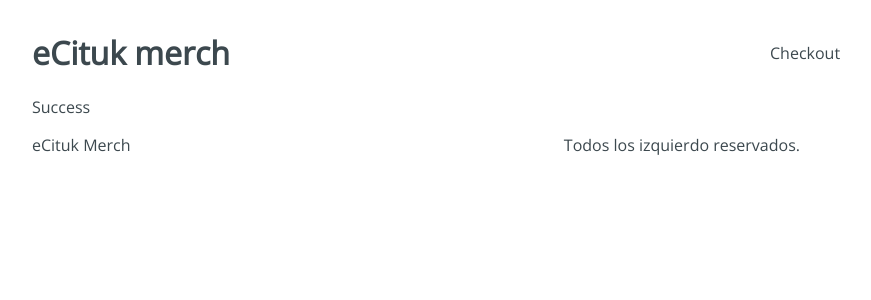
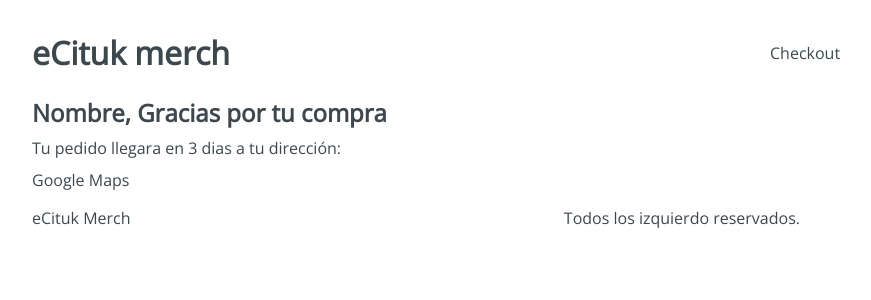
Before and after one commit to engelcituk/react-merch, a React app: page /checkout/success in a window 1280 px wide. Shown: the top 300 px of the page, without its empty margins (224-1095 px from the left). Built offline with nearby package versions, Linux system fonts and the light colour scheme; the HTML template or start-up script is replaced by a standard one.

Commit message:
Maquetación y estilos del flujo de pago

```diff
--- a/src/containers/Payment.jsx
+++ b/src/containers/Payment.jsx
@@ -1,9 +1,16 @@
-import React from 'react'
+import React from 'react';
+import '../styles/components/Payment.css';
 
-export const Payment = () => {
+const Payments = () => {
   return (
-    <div>Payment</div>
-  )
-}
+    <div className="Payment">
+      <div className="Payment-content">
+        <h3>Resumen del pedido:</h3>
+        <div className="Payment-button">Boton de pago con Paypal</div>
+      </div>
+      <div></div>
+    </div>
+  );
+};
 
-export default Payment
+export default Payments;
--- a/src/containers/Success.jsx
+++ b/src/containers/Success.jsx
@@ -1,9 +1,16 @@
-import React from 'react'
+import React from 'react';
+import '../styles/components/Success.css';
 
-export const Success = () => {
+const Success = () => {
   return (
-    <div>Success</div>
-  )
-}
+    <div className="Succes">
+      <div className="Success-content">
+        <h2>Nombre, Gracias por tu compra</h2>
+        <span>Tu pedido llegara en 3 dias a tu dirección:</span>
+        <div className="Success-map">Google Maps</div>
+      </div>
+    </div>
+  );
+};
 
-export default Success
+export default Success;
```
